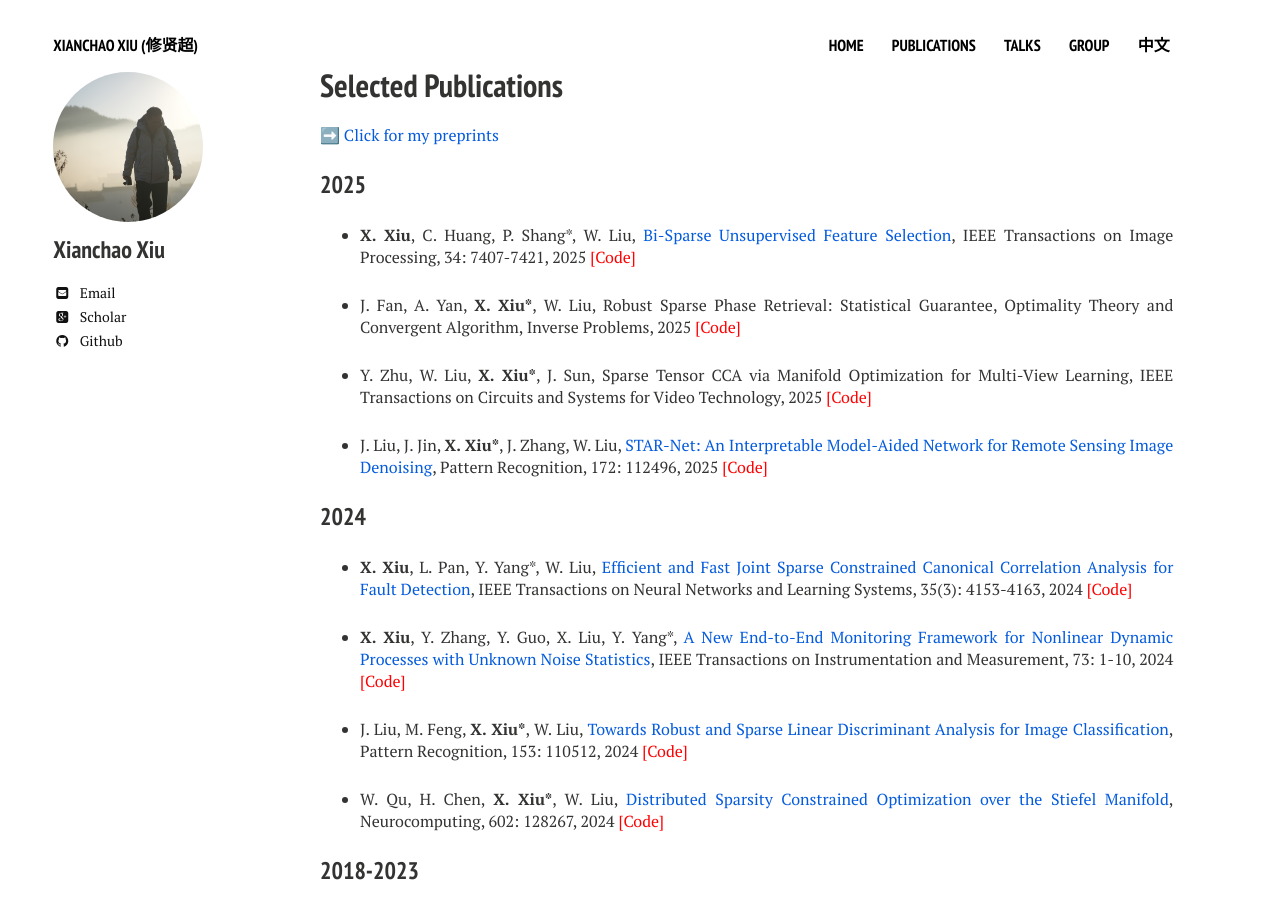
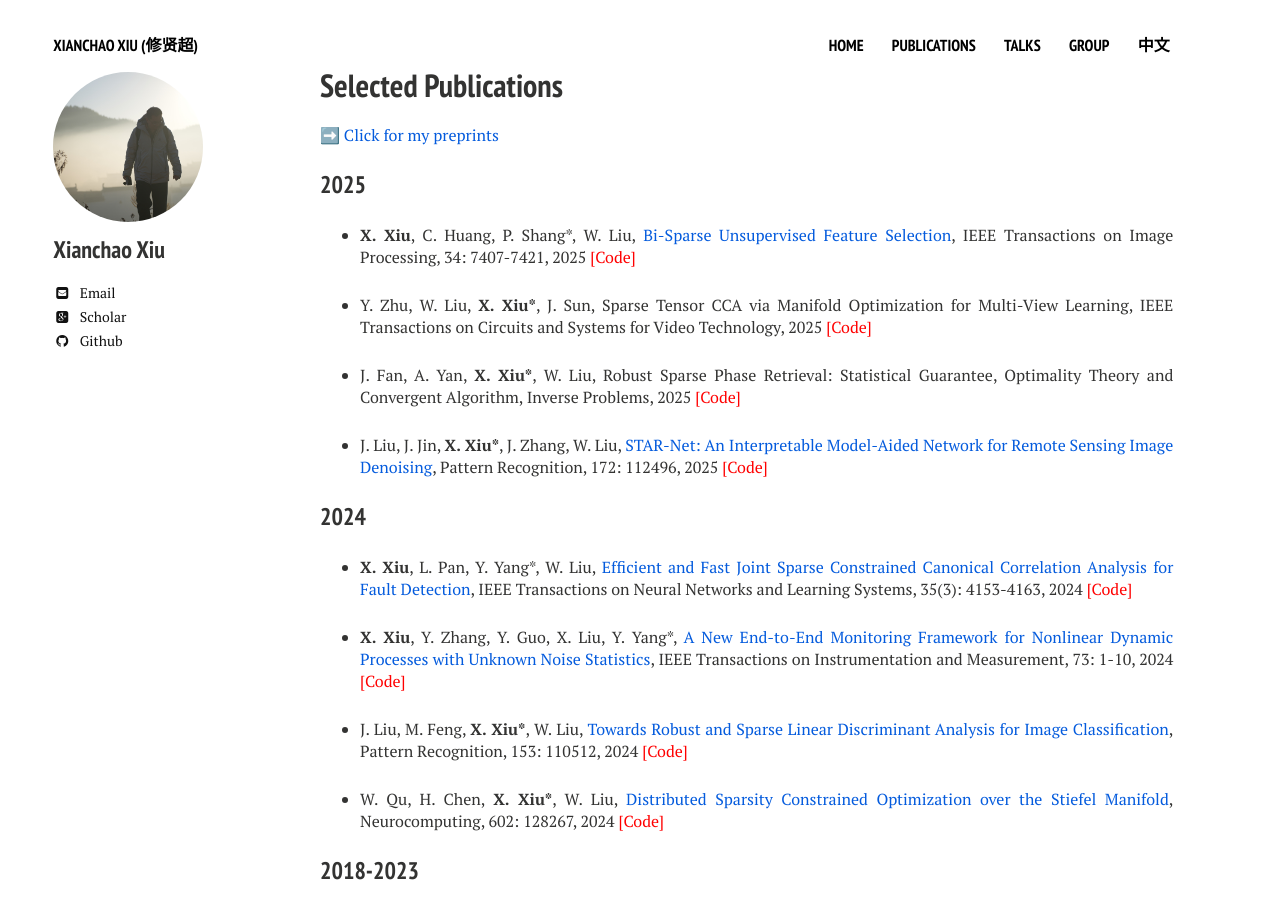
Before and after one commit to xianchaoxiu/xianchaoxiu.github.io, a Jekyll site: the page built from publications/index.md, in a window 1280 px wide and 900 px high. Built offline with Jekyll 4.4.1, drawn with Linux system fonts in a browser that asks for light colours; nearby versions of some CDN libraries.

Commit message:
Update index.md

```diff
--- a/publications/index.md
+++ b/publications/index.md
@@ -13,13 +13,11 @@ share: false
 
 ### 2025
 
-
 * <b>X. Xiu</b>, C. Huang, P. Shang*, W. Liu, <a href="https://ieeexplore.ieee.org/document/11207158" class="textlink" target="_blank">Bi-Sparse Unsupervised Feature Selection</a>, IEEE Transactions on Image Processing, 34: 7407-7421, 2025 <a href="https://github.com/xianchaoxiu/BSUFS" class="textlink" target="_blank" style="color: red;">[Code]</a>
-
-* J. Fan, A. Yan, <b>X. Xiu*</b>, W. Liu, Robust Sparse Phase Retrieval: Statistical Guarantee, Optimality Theory and Convergent Algorithm, Inverse Problems,  2025 <a href="https://github.com/xianchaoxiu/HPR" class="textlink" target="_blank" style="color: red;">[Code]</a>
 
 * Y. Zhu, W. Liu, <b>X. Xiu*</b>, J. Sun, Sparse Tensor CCA via Manifold Optimization for Multi-View Learning, IEEE Transactions on Circuits and Systems for Video Technology, 2025  <a href="https://github.com/zhudafa/STCCA-L" class="textlink" target="_blank" style="color: red;">[Code]</a>
 
+* J. Fan, A. Yan, <b>X. Xiu*</b>, W. Liu, Robust Sparse Phase Retrieval: Statistical Guarantee, Optimality Theory and Convergent Algorithm, Inverse Problems,  2025 <a href="https://github.com/xianchaoxiu/HPR" class="textlink" target="_blank" style="color: red;">[Code]</a>
 
 * J. Liu, J. Jin, <b>X. Xiu*</b>, J. Zhang, W. Liu, <a href="https://doi.org/10.1016/j.patcog.2025.112496" class="textlink" target="_blank">STAR-Net: An Interpretable Model-Aided Network for Remote Sensing Image Denoising</a>, Pattern Recognition, 172: 112496, 2025 <a href="https://github.com/xianchaoxiu/STAR-Net" class="textlink" target="_blank" style="color: red;">[Code]</a>
 
```
